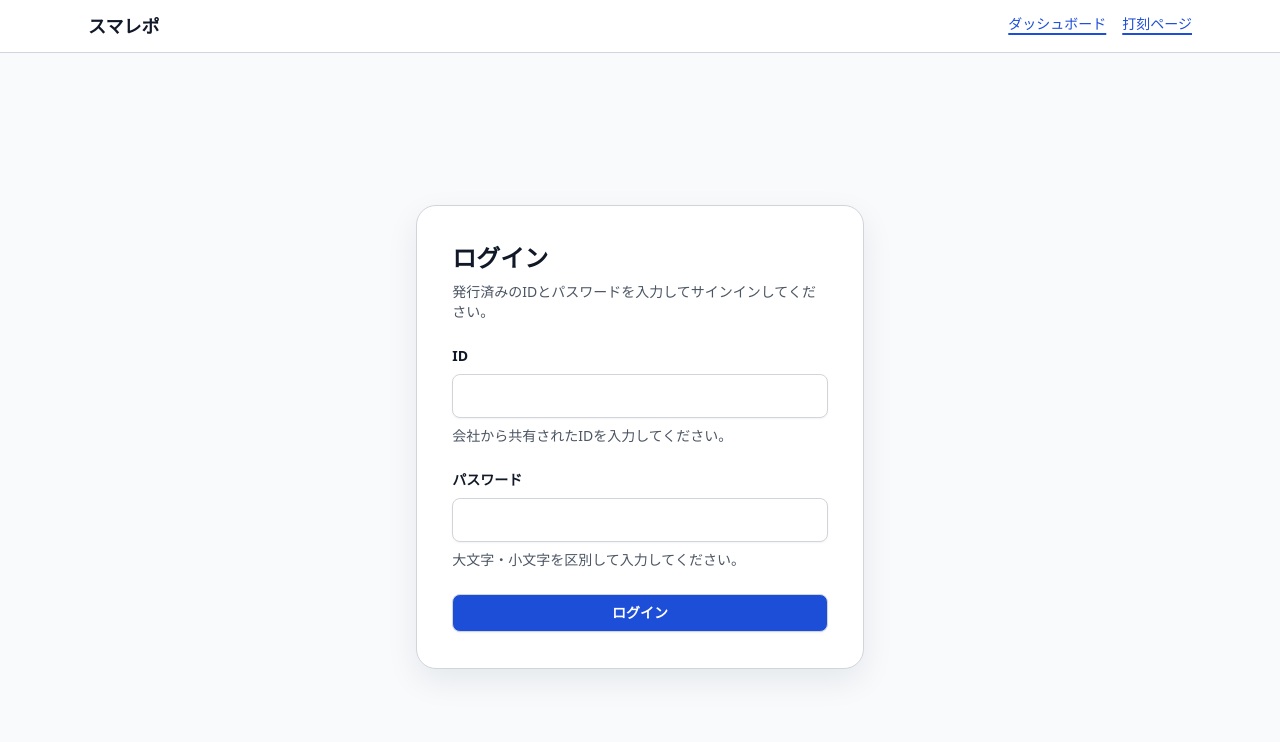
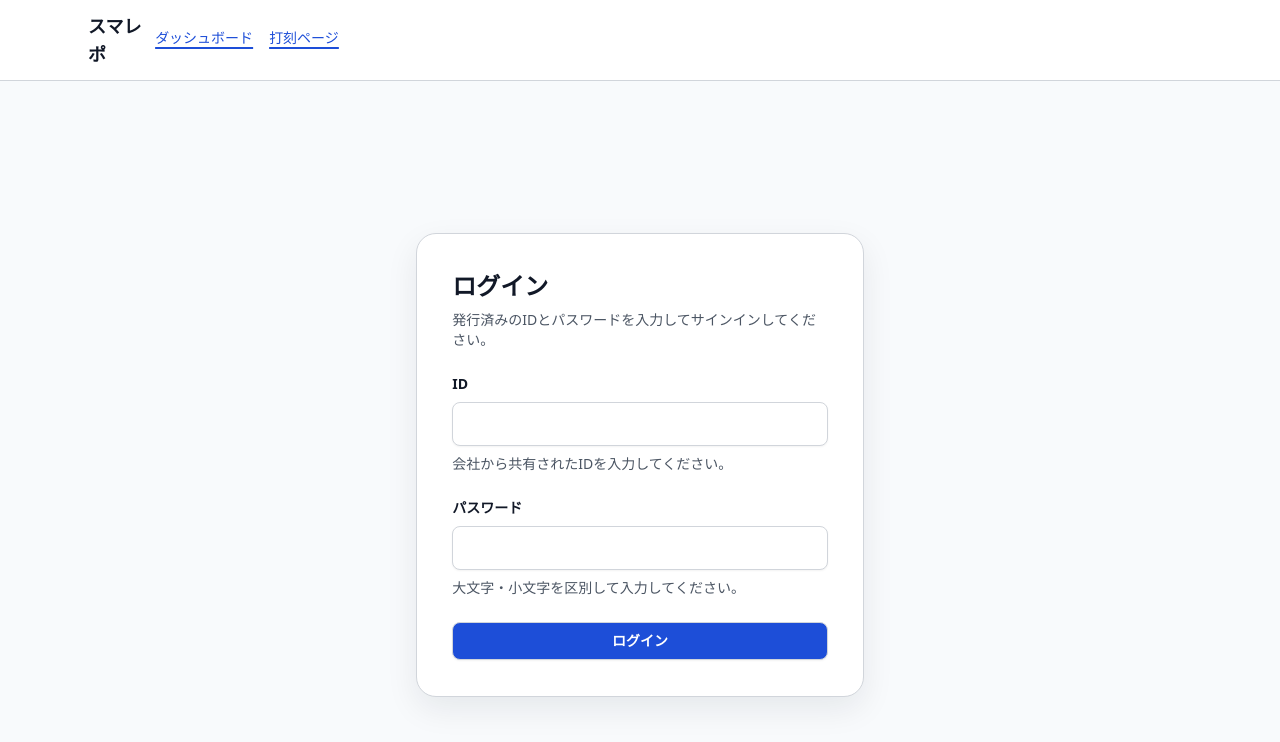
Before and after one commit to ANOSkdy/smarepo-saas, a Next.js app: page /login in a window 1280 px wide. Shown: the top 742 px of the page. Built offline with nearby package versions, Linux system fonts and the light colour scheme; no server answers.

Commit message:
feat: show dashboard session user in header

```diff
--- a/app/layout.tsx
+++ b/app/layout.tsx
@@ -18,13 +18,13 @@ export default function RootLayout({
     <html lang="ja">
       <body className="min-h-screen bg-brand-surface text-brand-text">
         <SkipLink />
-        <header className="border-b border-brand-border bg-brand-surface-alt">
-          <div className="mx-auto flex max-w-6xl items-center justify-between px-4 py-3 sm:px-6">
-            <p className="text-lg font-semibold">スマレポ</p>
-            <HeaderNav />
-          </div>
-        </header>
         <NextAuthSessionProvider>
+          <header className="border-b border-brand-border bg-brand-surface-alt">
+            <div className="mx-auto flex max-w-6xl items-center justify-between px-4 py-3 sm:px-6">
+              <p className="text-lg font-semibold">スマレポ</p>
+              <HeaderNav />
+            </div>
+          </header>
           <main id="main" role="main" className="mx-auto flex w-full max-w-6xl flex-1 flex-col px-4 pb-12 pt-6 sm:px-6">
             {children}
           </main>
--- a/components/HeaderNav.tsx
+++ b/components/HeaderNav.tsx
@@ -2,6 +2,8 @@
 
 import Link from 'next/link';
 import { usePathname } from 'next/navigation';
+import { useSession } from 'next-auth/react';
+import type { DefaultSession } from 'next-auth';
 
 export function shouldHideNfcLink(pathname: string | null | undefined): boolean {
   if (!pathname) {
@@ -10,20 +12,76 @@ export function shouldHideNfcLink(pathname: string | null | undefined): boolean
   return pathname.startsWith('/nfc');
 }
 
+export function shouldHideDashboardLink(pathname: string | null | undefined): boolean {
+  if (!pathname) {
+    return false;
+  }
+  return pathname.startsWith('/dashboard');
+}
+
+type UserWithOptionalUserName = DefaultSession['user'] & {
+  userName?: string | null;
+};
+
+export function resolveDisplayName(user: DefaultSession['user'] | undefined): string | null {
+  if (!user) {
+    return null;
+  }
+
+  if (typeof user.name === 'string' && user.name.length > 0) {
+    return user.name;
+  }
+
+  if (hasUserName(user)) {
+    const { userName } = user;
+    if (typeof userName === 'string' && userName.length > 0) {
+      return userName;
+    }
+  }
+
+  if (typeof user.email !== 'string' || user.email.length === 0) {
+    return null;
+  }
+
+  const [localPart] = user.email.split('@');
+  return localPart ?? null;
+}
+
+function hasUserName(user: DefaultSession['user'] | undefined): user is UserWithOptionalUserName {
+  return Boolean(user && 'userName' in user);
+}
+
 export default function HeaderNav() {
   const pathname = usePathname();
+  const hideDashboard = shouldHideDashboardLink(pathname);
   const hideNfc = shouldHideNfcLink(pathname);
+  const isDashboardRoute = hideDashboard;
+  const { data } = useSession();
+  const displayName = resolveDisplayName(data?.user);
 
   return (
-    <nav aria-label="トップナビゲーション" role="navigation" className="flex flex-wrap gap-4 text-sm font-medium">
+    <nav
+      aria-label="トップナビゲーション"
+      role="navigation"
+      className="flex w-full flex-wrap items-center gap-4 text-sm font-medium"
+    >
+      <div className="flex flex-wrap items-center gap-4">
+        {!hideDashboard ? (
           <Link href="/dashboard" className="tap-target text-brand-primary hover:text-brand-primary/80">
             ダッシュボード
           </Link>
+        ) : null}
         {!hideNfc ? (
           <Link href="/nfc" className="tap-target text-brand-primary hover:text-brand-primary/80">
             打刻ページ
           </Link>
         ) : null}
+      </div>
+      {isDashboardRoute && displayName ? (
+        <div className="ml-auto text-sm text-brand-muted" aria-label="ログインユーザー名">
+          {displayName}
+        </div>
+      ) : null}
     </nav>
   );
 }
```
Also changed, not shown: 1 other file (tests, documents, lock files or other folders). Lines whose indentation alone changed are shown as unchanged.
